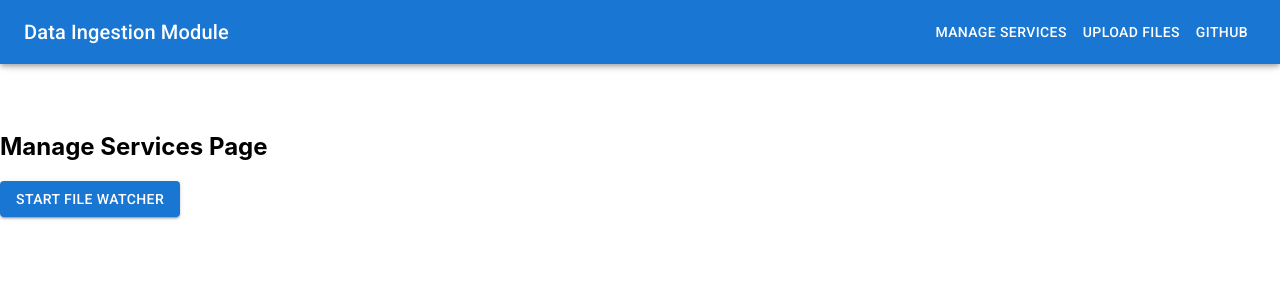
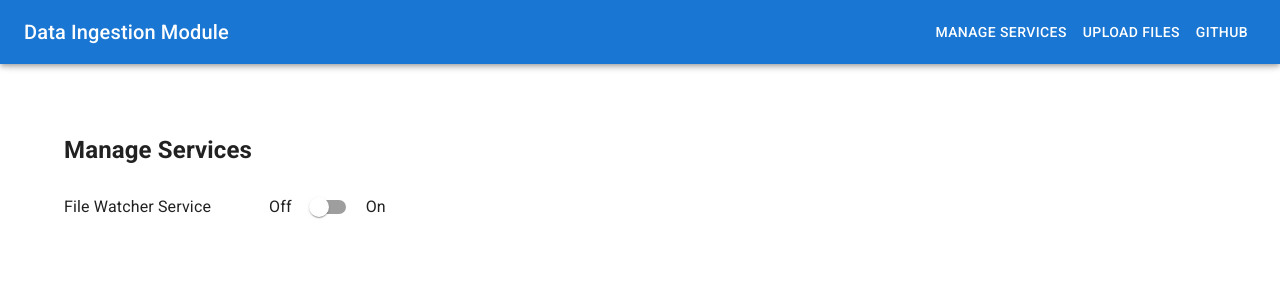
Before and after one commit to lcihaeon/react-docker, a React (Create React App) app: page / in a window 1280 px wide. Shown: the top 300 px of the page. Built offline with nearby package versions, Linux system fonts and the light colour scheme.

Commit message:
Added styling changes on page components and added test files

```diff
--- a/src/pages/manage-services.jsx
+++ b/src/pages/manage-services.jsx
@@ -1,13 +1,29 @@
 import React from 'react';
 import Button from "@mui/material/Button";
+import CssBaseline from "@mui/material/CssBaseline";
+import Container from "@mui/material/Container";
+import Box from "@mui/material/Box";
+import {Stack, Switch} from "@mui/material";
+import Typography from "@mui/material/Typography";
 
 class ManageServices extends React.Component {
     render() {
         return (
-            <div>
-                <h2>Manage Services Page</h2>
-                <Button variant="contained">START FILE WATCHER </Button>
-            </div>
+            <React.Fragment>
+                <CssBaseline/>
+                <Container maxWidth="lg">
+                    <Box sx={{height: '100vh'}}>
+                        <h2>Manage Services</h2>
+                        <Stack direction="row" spacing={1} alignItems="center">
+                            <Typography style={{ paddingRight: '50px' }}>File Watcher Service</Typography>
+                            <Typography>Off</Typography>
+                            {/*<Switch defaultChecked />*/}
+                            <Switch />
+                            <Typography>On</Typography>
+                        </Stack>
+                    </Box>
+                </Container>
+            </React.Fragment>
         )
     }
 }
--- a/src/pages/my-github.jsx
+++ b/src/pages/my-github.jsx
@@ -1,12 +1,20 @@
-import {Paper} from "@mui/material";
+// TODO: remove import *
+import * as React from 'react';
+import CssBaseline from '@mui/material/CssBaseline';
+import Box from '@mui/material/Box';
+import Container from '@mui/material/Container';
 import GitHubIcon from '@mui/icons-material/GitHub';
 
 export default function MyGithub() {
-  return (
-      <Paper elevation={2}>
-          <div>
-            <GitHubIcon/> GitHub Repo: https://github.com/lcihaeon/grace-liao-coding-exercise
-          </div>
-      </Paper>
-  );
+    return (
+        <React.Fragment>
+            <CssBaseline/>
+            <Container maxWidth="lg">
+                {/*<Box sx={{bgcolor: '#cfe8fc', height: '100vh'}}>*/}
+                <Box sx={{ height: '100vh'}}>
+                    <GitHubIcon/> GitHub Repo: https://github.com/lcihaeon/grace-liao-coding-exercise
+                </Box>
+            </Container>
+        </React.Fragment>
+    );
 }
--- a/src/pages/upload-files.jsx
+++ b/src/pages/upload-files.jsx
@@ -1,13 +1,21 @@
 import React from 'react';
 import Button from "@mui/material/Button";
+import CssBaseline from "@mui/material/CssBaseline";
+import Container from "@mui/material/Container";
+import Box from "@mui/material/Box";
 
 class UploadFiles extends React.Component {
     render() {
         return (
-            <div>
-                <h2>Upload Files Page</h2>
-                <Button variant="contained">UPLOAD </Button>
-            </div>
+            <React.Fragment>
+                <CssBaseline/>
+                <Container maxWidth="lg">
+                    <Box sx={{height: '100vh'}}>
+                        <h2>Upload Files</h2>
+                        <Button variant="contained">UPLOAD </Button>
+                    </Box>
+                </Container>
+            </React.Fragment>
         )
     }
 }
```
Also changed, not shown: test/DentalClaims.csv (added), test/HospitalClaims.csv (added), test/MedicalClaims.csv (added), test/PrescriptionClaims.csv (added).
